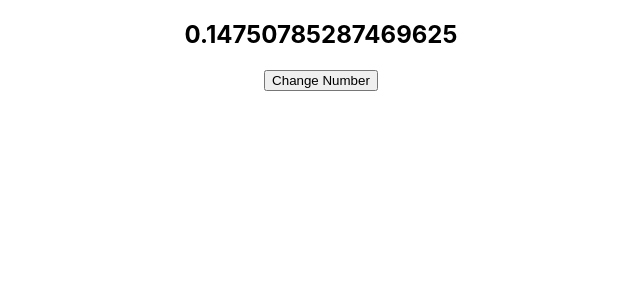
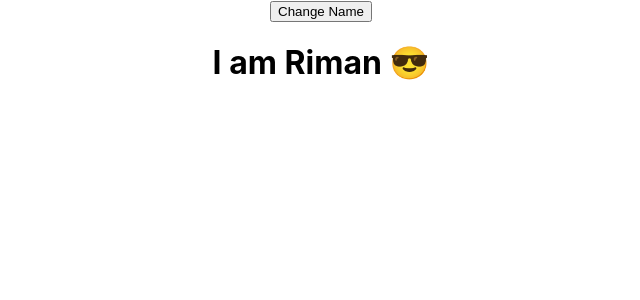
Before and after one commit to Sujon-Ahmed/practice-react, a React (Create React App) app: page / in a window 1280 px wide. Shown: the top 300 px of the page, without its empty margins (319-959 px from the left). Built offline with nearby package versions, Linux system fonts and the light colour scheme.

Commit message:
ReactDom render() and hydrate() method

```diff
--- a/src/App.js
+++ b/src/App.js
@@ -1,11 +1,11 @@
 import "./App.css";
-import ForceUpdateComponent from "./components/ForceUpdateComponent";
+import RenderHydrate from "./components/RenderHydrate";
 
 function App() {
   return (
     <div className="App">
       <div>
-      <ForceUpdateComponent/>
+        <RenderHydrate />
       </div>
     </div>
   );
--- /dev/null
+++ b/src/components/RenderHydrate.js
@@ -0,0 +1,21 @@
+import React from "react";
+import ReactDOM from "react-dom";
+
+class RenderHydrate extends React.Component {
+  changeName() {
+    let container = document.getElementById("contain");
+    let element = "I am Sujon Ahmed 😏";
+    let callback = () => alert("I am Callback 🥱");
+    ReactDOM.render(element,container, callback); // you can use ReactDom.hydrate()
+  }
+  render() {
+    return (
+      <div>
+        <button onClick={this.changeName}>Change Name</button>
+        <h1 id="contain">I am Riman 😎</h1>
+      </div>
+    );
+  }
+}
+
+export default RenderHydrate;
```
